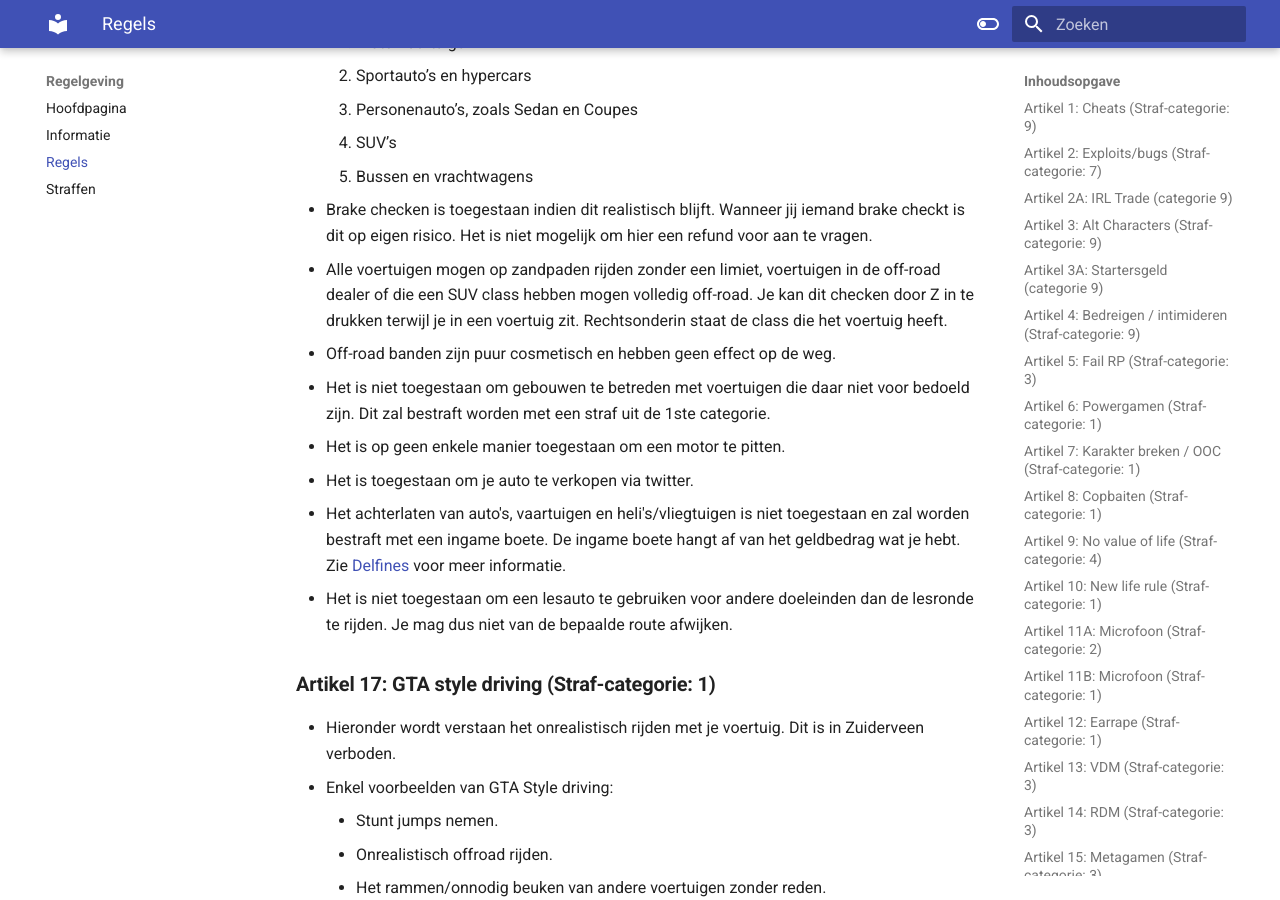
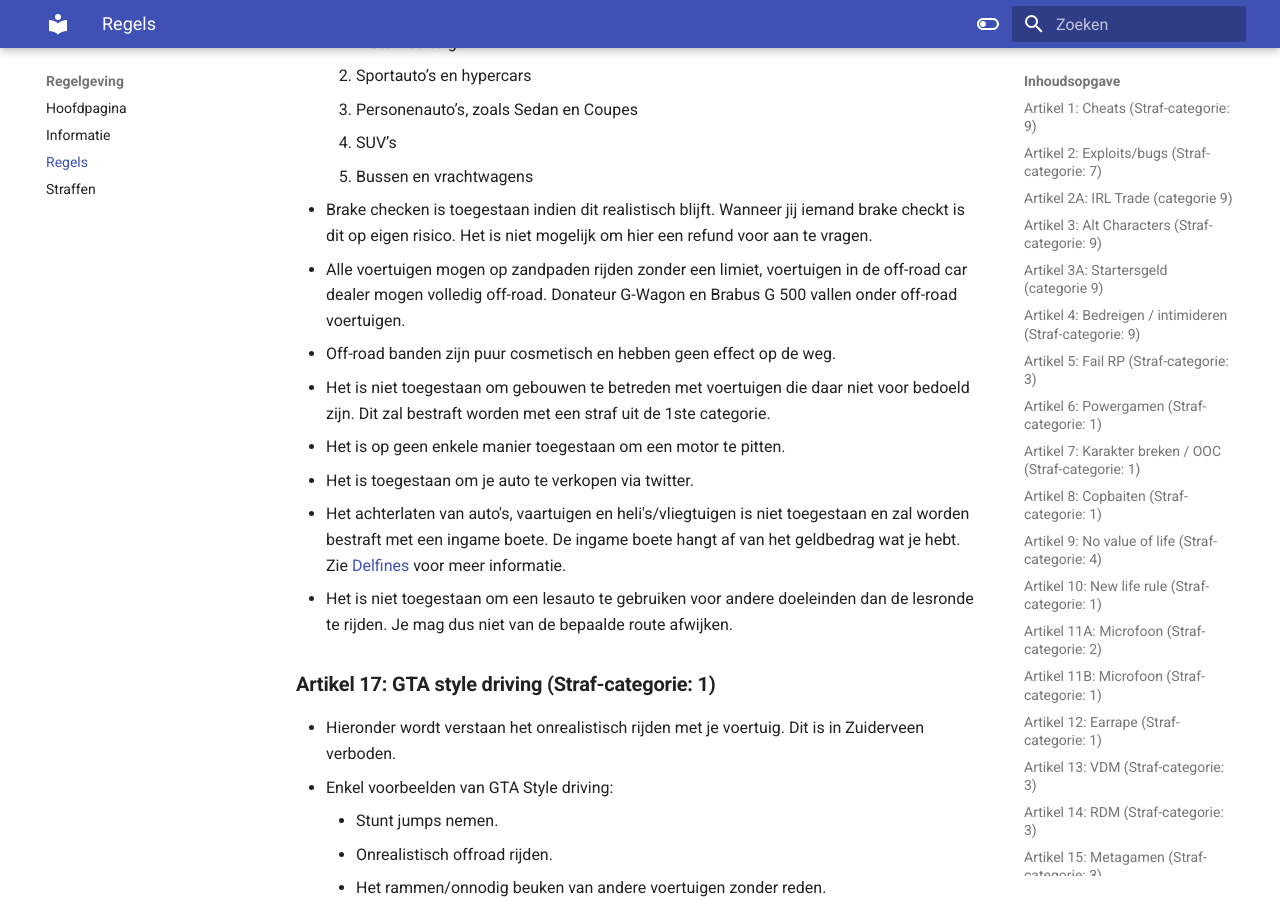
Before and after one commit to ZuiderVeenRP/apv, an MkDocs documentation site: the page built from docs/algemeen.md, in a window 1280 px wide and 900 px high, scrolled down 6735 px. Built offline with MkDocs 1.6.1 and Material for MkDocs 9.7.7, drawn with Linux system fonts in a browser that asks for light colours; comment, search, counter and statistics services are not loaded.

Commit message:
Update algemeen.md

```diff
--- a/docs/algemeen.md
+++ b/docs/algemeen.md
@@ -153,7 +153,7 @@
       <li>Bussen en vrachtwagens</li>
    </ol>
    - Brake checken is toegestaan indien dit realistisch blijft. Wanneer jij iemand brake checkt is dit op eigen risico. Het is niet mogelijk om hier een refund voor aan te vragen.
-   - Alle voertuigen mogen op zandpaden rijden zonder een limiet, voertuigen in de off-road dealer of die een SUV class hebben mogen volledig off-road. Je kan dit checken door Z in te drukken terwijl je in een voertuig zit. Rechtsonderin staat de class die het voertuig heeft.
+   - Alle voertuigen mogen op zandpaden rijden zonder een limiet, voertuigen in de off-road car dealer mogen volledig off-road. Donateur G-Wagon en Brabus G 500 vallen onder off-road voertuigen.
    - Off-road banden zijn puur cosmetisch en hebben geen effect op de weg.
    - Het is niet toegestaan om gebouwen te betreden met voertuigen die daar niet voor bedoeld zijn. Dit zal bestraft worden met een straf uit de 1ste categorie.
    - Het is op geen enkele manier toegestaan om een motor te pitten.
```
